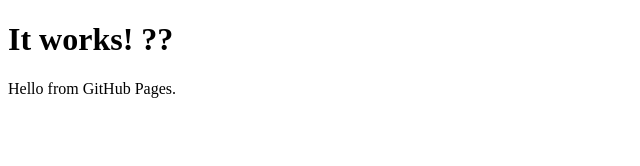
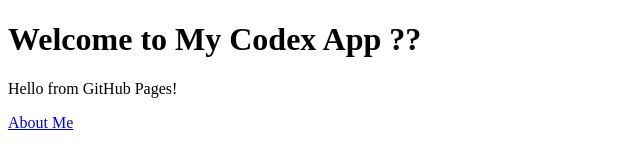
Before and after one commit to laiphoenix88-tech/codex-cli, a plain HTML site: page index.html in a window 1280 px wide. Shown: the whole page, without its empty margins (0-640 px from the left). Drawn offline with Linux system fonts and the light colour scheme.

Commit message:
Add About Me link

```diff
--- a/index.html
+++ b/index.html
@@ -6,8 +6,12 @@
     <title>My Codex App</title>
   </head>
   <body>
-    <h1>It works! ??</h1>
-    <p>Hello from GitHub Pages.</p>
+    <h1>Welcome to My Codex App ??</h1>
+    <p>Hello from GitHub Pages!</p>
+
+    <!-- ?? This is your About Me link -->
+    <a href="about.html">About Me</a>
+
     <script src="app.js"></script>
   </body>
 </html>
```
